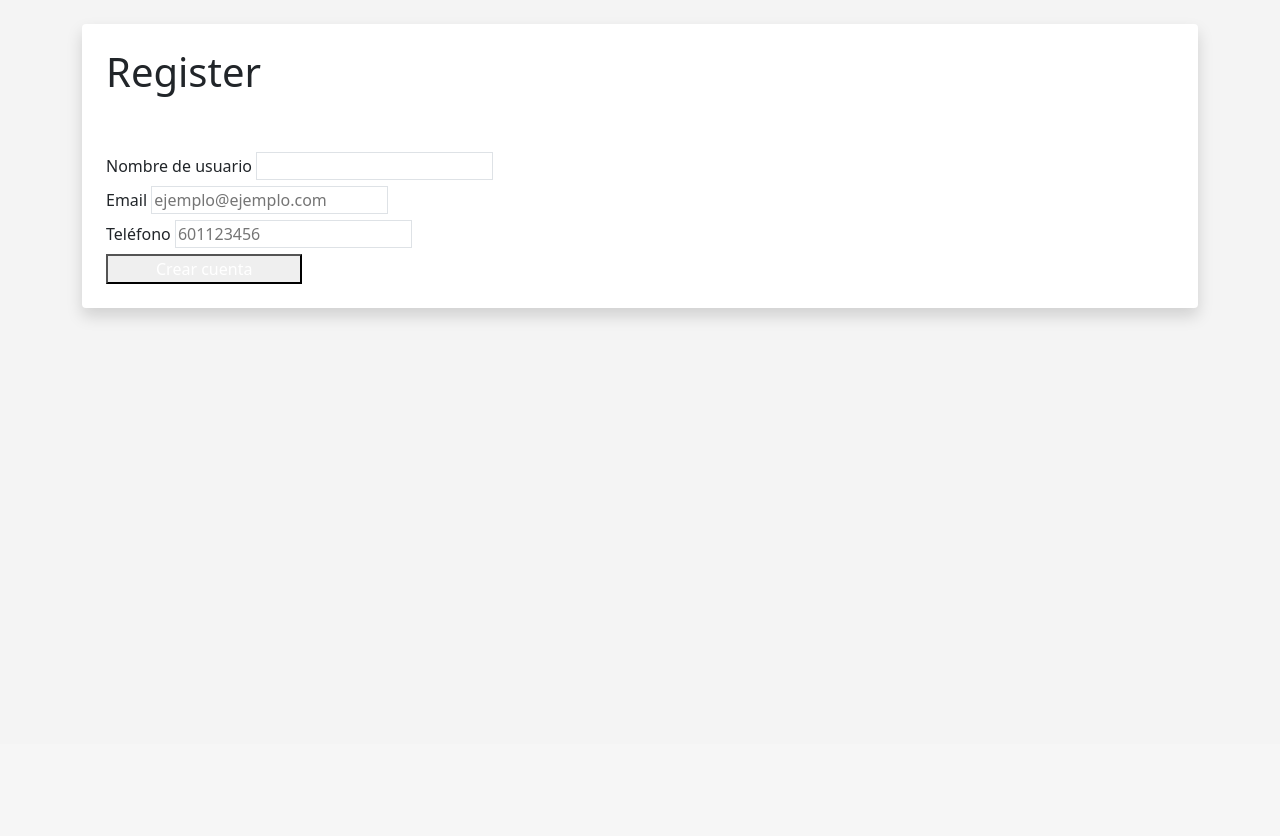
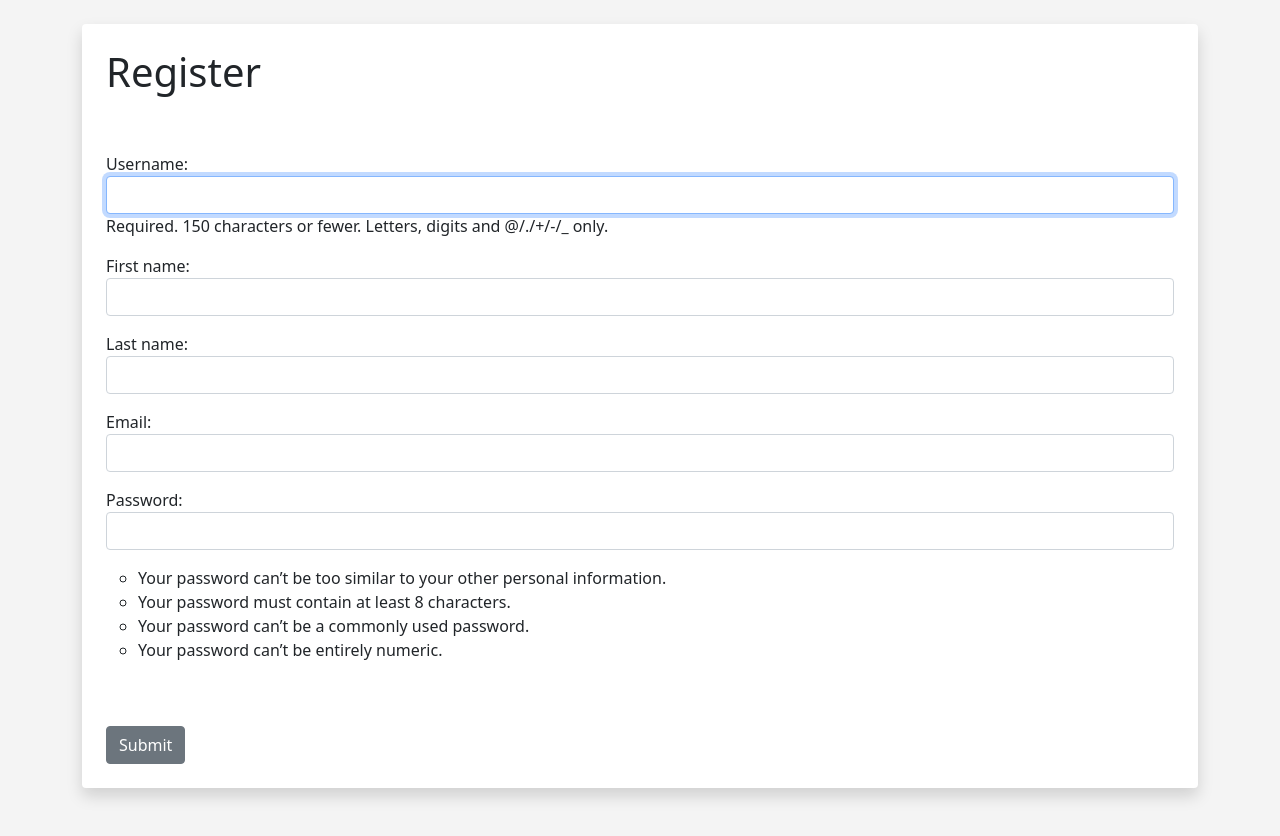
Before and after one commit to danielgalc/djangoapp, a Django app: page /register_user in a window 1280 px wide. Shown: the part 56-892 px from the top of the page. Before the commit the page ends 376 px from the top, so only its background shows below. Run offline with Django 4.2, Linux system fonts and the light colour scheme.

Commit message:
El login funciona con el modelo User

```diff
--- a/members/forms.py
+++ b/members/forms.py
@@ -6,39 +6,21 @@
 
 # Registration form
 
-#class RegisterUserForm(UserCreationForm):
-#    email = forms.EmailField(widget=forms.EmailInput(attrs={'class':'form-control'}))
-#    first_name = forms.CharField(max_length=50, widget=forms.TextInput(attrs={'class':'form-control'}))
-#    last_name = forms.CharField(max_length=50, widget=forms.TextInput(attrs={'class':'form-control'}))
-#
-#    class Meta:
-#        model = User
-#        fields = ('username', 'first_name', 'last_name', 'email', 'password1')
-#
-#    def __init__(self, *args, **kwargs):
-#        super(RegisterUserForm, self).__init__(*args, **kwargs)
-#
-#        self.fields['username'].widget.attrs['class'] = 'form-control'
-#        self.fields['password1'].widget.attrs['class'] = 'form-control'
-#
-#        self.fields.pop('password2')
-#
-#        #self.fields['password2'].widget.attrs['class'] = 'form-control'
-#
-#class RegistrarCliente():
-#    username = forms.CharField(max_length=20)
-#    email = forms.EmailField(widget=forms.EmailInput(attrs={'class':'form-control'}))
-#    tlf = forms.CharField(max_length=9)
-#
-#    class Meta:
-#        model = Cliente
-#        fields = ('username', 'email', 'tlf')
-#
-#
-#    def __init__(self, *args, **kwargs):
-#        super(RegistrarCliente, self).__init__(*args, **kwargs)
-#
-#        self.fields['username'].widget.attrs['class'] = 'form-control'
-#        self.fields['email'].widget.attrs['class'] = 'form-control'
-#        self.fields['tlf'].widget.attrs['class'] = 'form-control'
-#
+class RegisterUserForm(UserCreationForm):
+    email = forms.EmailField(widget=forms.EmailInput(attrs={'class':'form-control'}))
+    first_name = forms.CharField(max_length=50, widget=forms.TextInput(attrs={'class':'form-control'}))
+    last_name = forms.CharField(max_length=50, widget=forms.TextInput(attrs={'class':'form-control'}))
+
+    class Meta:
+        model = User
+        fields = ('username', 'first_name', 'last_name', 'email', 'password1')
+
+    def __init__(self, *args, **kwargs):
+        super(RegisterUserForm, self).__init__(*args, **kwargs)
+
+        self.fields['username'].widget.attrs['class'] = 'form-control'
+        self.fields['password1'].widget.attrs['class'] = 'form-control'
+
+        self.fields.pop('password2')
+
+        #self.fields['password2'].widget.attrs['class'] = 'form-control'
--- a/members/templates/authenticate/register_user.html
+++ b/members/templates/authenticate/register_user.html
@@ -18,22 +18,14 @@
             }
         </style>
 
-        <form action="" method="POST">
+        <form action="{% url 'members:register-user' %}" method="POST">
             {% csrf_token %}
-            <div class="mb-6">
-                <label for="username" class="block mb-2 text-sm font-medium text-gray-900 dark:text-white">Nombre de usuario</label>
-                <input type="text" id="username" name="username" class="bg-gray-50 border border-gray-300 text-gray-900 text-sm rounded-lg focus:ring-blue-500 focus:border-blue-500 block w-full p-2.5 dark:bg-gray-700 dark:border-gray-600 dark:placeholder-gray-400 dark:text-white dark:focus:ring-blue-500 dark:focus:border-blue-500" required>
-            </div>
-            <div class="mb-6">
-              <label for="email" class="block mb-2 text-sm font-medium text-gray-900 dark:text-white">Email</label>
-              <input type="email" id="email" name="email" class="bg-gray-50 border border-gray-300 text-gray-900 text-sm rounded-lg focus:ring-blue-500 focus:border-blue-500 block w-full p-2.5 dark:bg-gray-700 dark:border-gray-600 dark:placeholder-gray-400 dark:text-white dark:focus:ring-blue-500 dark:focus:border-blue-500" placeholder="ejemplo@ejemplo.com" required>
-            </div>
-            <div class="mb-6">
-                <label for="tlf" class="block mb-2 text-sm font-medium text-gray-900 dark:text-white">Teléfono</label>
-                <input type="text" id="tlf" name="tlf" class="bg-gray-50 border border-gray-300 text-gray-900 text-sm rounded-lg focus:ring-blue-500 focus:border-blue-500 block w-full p-2.5 dark:bg-gray-700 dark:border-gray-600 dark:placeholder-gray-400 dark:text-white dark:focus:ring-blue-500 dark:focus:border-blue-500" placeholder="601123456" required>
-              </div>
-            <button type="submit" class="text-white bg-blue-700 hover:bg-blue-800 focus:ring-4 focus:outline-none focus:ring-blue-300 font-medium rounded-lg text-sm w-full sm:w-auto px-5 py-2.5 text-center dark:bg-blue-600 dark:hover:bg-blue-700 dark:focus:ring-blue-800">Crear cuenta</button>
-          </form>
+
+            {{ form.as_p }}
+
+            <br><br>
+            <input type="submit" value="Submit" class="btn btn-secondary">
+        </form>
     </div>
 
 {% endblock %}
--- a/members/views.py
+++ b/members/views.py
@@ -4,7 +4,7 @@
 from django.db import IntegrityError
 from django.shortcuts import render, redirect
 from django.contrib import messages
-from app.models import Cliente
+from .forms import RegisterUserForm
 
 # Create your views here.
 
@@ -15,14 +15,14 @@
         })
     else:
         email = request.POST['email']
-        email = Cliente.objects.get(email=email).email
-        clave = request.POST['clave']
+        username = User.objects.get(email=email).username
+        password = request.POST['password']
         user = authenticate(request,
-                            email=email,
-                            clave=clave)
+                            username=username,
+                            password=password)
         print(user)
         if user is None:
-            messages.error(request, ('Email o clave incorrecta.'))
+            messages.error(request, ('Email or password is incorrect'))
             messages.error(request, ((type(user))))
             return render(request, 'authenticate/login.html', {
                 'form': AuthenticationForm,
@@ -39,17 +39,34 @@
 
 def register_user(request):
     if request.method == "POST":
-        username = request.POST['username']
-        email = request.POST['email']
-        tlf = request.POST['tlf']
+        form = RegisterUserForm(request.POST)
+        if form.is_valid():
+            username = request.POST['username']
+            password = request.POST['password1']
+            email = request.POST['email']
 
-        cliente = Cliente.objects.create(username=username, email=email, tlf=tlf)
-        cliente.save()
+            if User.objects.filter(username=username).exists():
+                messages.error(request, ("Username already exists"))
+                return redirect('authenticate/register_user')
 
-        return redirect('members:login')
+            try:
+                user = User.objects.create_user(username=username, password=password, email=email)
+                user.save()
+            except IntegrityError:
+                messages.error(request, ("Username already exists"))
+                return redirect('register_user')
 
+            user = authenticate(username=username, password=password, email=email)
+            print(user)
+            login(request, user)
+            messages.success(request, ("Registration successful"))
+            messages.success(request, (type(user)))
+            return redirect('app/index')
     else:
-        return render(request, 'authenticate/register_user.html', {})
+        form = RegisterUserForm()
+    return render(request, 'authenticate/register_user.html', {
+        'form':form,
+    })
 
 def index(request):
     return render(request, 'app/index.html', {})
```
Also changed, not shown: db.sqlite3.
